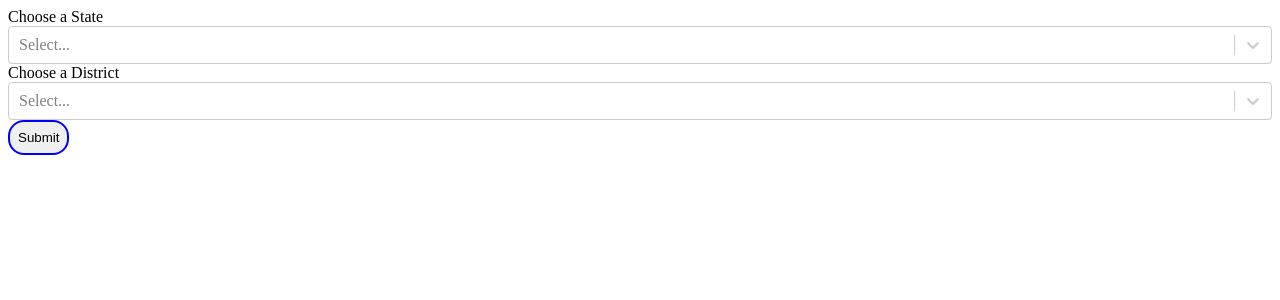
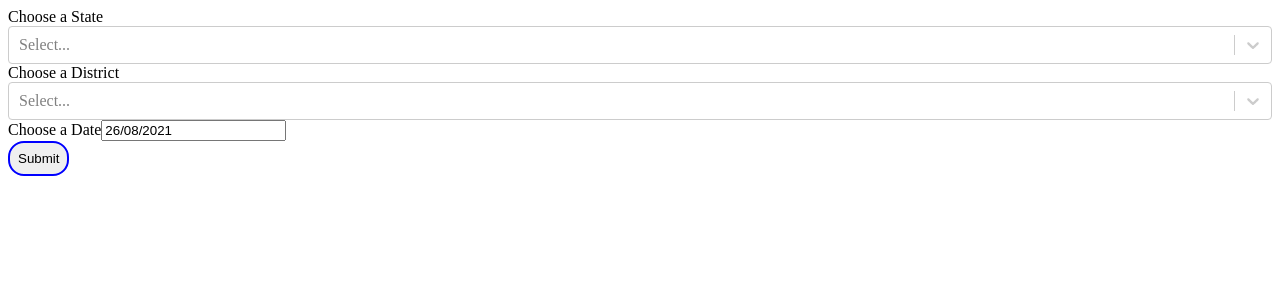
Before and after one commit to anuva312/Cowin-Search-using-React, a React (Create React App) app: page / in a window 1280 px wide. Shown: the top 300 px of the page. Built offline with nearby package versions, Linux system fonts and the light colour scheme; no server answers.

Commit message:
Added code to get vaccination sessions

```diff
--- a/package.json
+++ b/package.json
@@ -7,6 +7,7 @@
     "@testing-library/react": "^11.2.7",
     "@testing-library/user-event": "^12.8.3",
     "react": "^17.0.2",
+    "react-datepicker": "^4.2.1",
     "react-dom": "^17.0.2",
     "react-scripts": "4.0.3",
     "react-select": "^4.3.1",
--- a/src/App.js
+++ b/src/App.js
@@ -1,10 +1,30 @@
-import React from "react";
+import React, { useState } from "react";
 import { StyledButton } from "./styles.js";
 import "./styles.css";
 import Select from "react-select";
+import DatePicker from "react-datepicker";
+import "react-datepicker/dist/react-datepicker.css";
 
 let states = [];
 let districts = [];
+let selected_date = new Date().toLocaleDateString("en-GB").split(",")[0];
+console.log(selected_date);
+
+const SelectDate = () => {
+  const [startDate, setDate] = useState(new Date());
+  return (
+    <DatePicker
+      selected={startDate}
+      onChange={(date) => {
+        selected_date = date.toLocaleString("en-GB").split(",")[0];
+        console.log(selected_date);
+        setDate(date);
+        console.log();
+      }}
+      dateFormat="dd/MM/yyyy"
+    />
+  );
+};
 
 class App extends React.Component {
   constructor(props) {
@@ -41,6 +61,35 @@ class App extends React.Component {
           }),
         });
         console.log(this.state.state_list);
+      })
+      .catch((err) => {
+        console.log(err);
+      });
+  }
+
+  getHospitals(district_id) {
+    console.log("Inside getDistricts");
+    let url = `https://cdn-api.co-vin.in/api/v2/appointment/sessions/public/findByDistrict?district_id=${district_id}&date=${selected_date}`;
+    console.log(url);
+    fetch(url, {
+      method: "GET",
+      headers: {
+        accept: "application/json",
+      },
+    })
+      .then((response) => response.json())
+      .then((data) => {
+        // districts = data[0];
+        console.log(data);
+        // this.setState({
+        //   district_list: data.districts.map((state) => {
+        //     return {
+        //       label: state.district_name,
+        //       value: state.district_id,
+        //     };
+        //   }),
+        // });
+        // console.log(this.state.district_list);
       })
       .catch((err) => {
         console.log(err);
@@ -104,18 +153,26 @@ class App extends React.Component {
         <label>Choose a District</label>
 
         <Select
-          placeholder={this.state.selected_state.label}
+          placeholder={this.state.selected_district.label}
           onChange={(selectedOption) => {
-            this.setState({ selectedOption });
-            console.log(`District selected:`, selectedOption);
+            console.log(selectedOption);
+            this.setState({ selected_district: selectedOption.value }, () => {
+              console.log(`District selected:`, this.state.selected_district);
+            });
           }}
           options={this.state.district_list}
         />
 
+        <label>Choose a Date</label>
+
+        <SelectDate />
+
         <StyledButton
           type="submit"
           value="Submit"
-          onClick={this.handleSelect}
+          onClick={() => {
+            this.getHospitals(this.state.selected_district);
+          }}
         />
       </div>
     );
```
Also changed, not shown: 1 other file (tests, documents, lock files or other folders).
